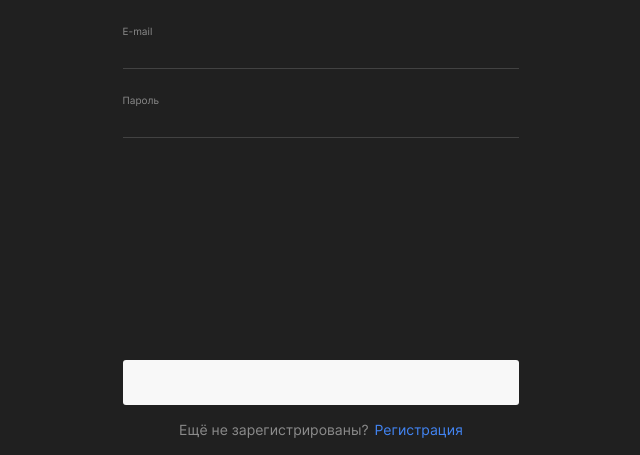
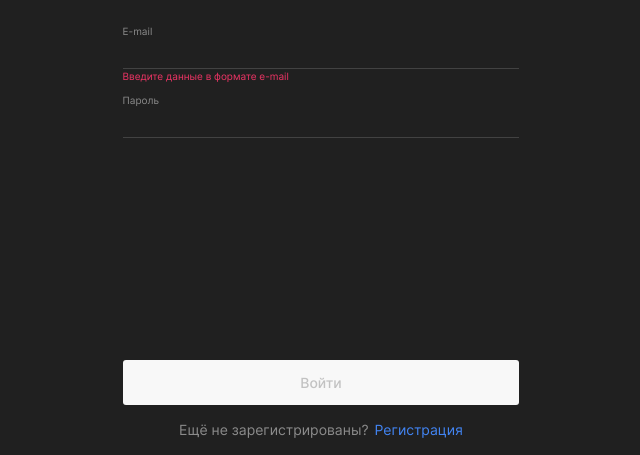
Before and after one commit to yaanab/movies-explorer-frontend, a React (Create React App) app: page /signin in a window 1280 px wide. Shown: the part 193-648 px from the top of the page, without its empty margins (319-959 px from the left). Built offline with nearby package versions, Linux system fonts and the light colour scheme.

Commit message:
feat: login в систему

```diff
--- a/src/components/App/App.js
+++ b/src/components/App/App.js
@@ -49,9 +49,9 @@ function App() {
   const { resetForm } = useFormWithValidation({});
 
   const history = useHistory();
-  const [isloggedIn, setLoggedIn] = useState(true);
+  const [isloggedIn, setLoggedIn] = useState(false);
   const [isNavPopupOpen, setIsNavPopupOpen] = useState(false);
-  const [isLoading, setIsLoading] = useState(false);
+  const [isSendingUserDataToServer, setisSendingUserDataToServer] = useState(false);
   const [isButtonClicked, setIsButtonClicked] = useState(true);
   const [isServerErrorMessage, setIsServerErrorMessage] = useState("");
   const [isServerError, setIsServerError] = useState(false);
@@ -64,9 +64,8 @@ function App() {
   const serverConflictError = "Пользователь с таким email уже существует.";
   const serverValidationError = "Переданы некорректные данные.";
   const serverErrorMain = "На сервере произошла ошибка."
-
-
-
+  const serverErrorToken = "При авторизации произошла ошибка."
+  const serverErrorLogin = "Неправильные email или пароль."
 
   function handleNavMenuClick() {
     setIsNavPopupOpen(true);
@@ -93,7 +92,7 @@ function App() {
   }, [isNavPopupOpen])
 
   function handleUserRegister(name, email, password) {
-    setIsLoading(true);
+    setisSendingUserDataToServer(true);
     mainApi.register(name, email, password)
       .then((res) => {
         history.push('/signin');
@@ -111,8 +110,40 @@ function App() {
         setIsServerError(true);
       })
       .finally(() => {
-        setIsLoading(false);
+        setisSendingUserDataToServer(false);
       });;
+  }
+
+  function handleUserLogin(email, password) {
+    if (!password || !email) {
+      return;
+    }
+    setisSendingUserDataToServer(true);
+    mainApi.authorize(email, password)
+      .then((res) => {
+        if (res.token) {
+          setLoggedIn(true);
+          // setEmail(email);
+          history.push('/movies');
+          setIsServerError(false);
+          resetForm();
+        } else if (!res.token) {
+          setIsServerErrorMessage(serverErrorToken);
+          setIsServerError(true);
+        }
+      })
+      .catch((err) => {
+        console.log(err)
+        if (err === "Ошибка: 401") {
+          setIsServerErrorMessage(serverErrorLogin);
+        } else {
+          setIsServerErrorMessage(serverErrorMain);
+        }
+        setIsServerError(true);
+      })
+      .finally(() => {
+        setisSendingUserDataToServer(false);
+      });
   }
 
   return (
@@ -140,7 +171,7 @@ function App() {
             />
             <Movies
               cards={cards}
-              isLoading={isLoading}
+              isSendingUserDataToServer={isSendingUserDataToServer}
               isButtonClicked={isButtonClicked}
               isFilmSaved={false}
             />
@@ -171,7 +202,7 @@ function App() {
           <Route path="/signup">
             <Register
               onRegister={handleUserRegister}
-              isLoading={isLoading}
+              isSendingUserDataToServer={isSendingUserDataToServer}
               isServerError={isServerError}
               isServerErrorMessage={isServerErrorMessage}
               emailPattern={emailPattern}
@@ -183,7 +214,14 @@ function App() {
           </Route>
           <Route path="/signin">
             <Login
-              isLoading={isLoading}
+              onLogin={handleUserLogin}
+              isSendingUserDataToServer={isSendingUserDataToServer}
+              isServerError={isServerError}
+              isServerErrorMessage={isServerErrorMessage}
+              emailPattern={emailPattern}
+              inputValidationMessageDefault={inputValidationMessageDefault}
+              inputValidationMessageName={inputValidationMessageName}
+              inputValidationMessageEmail={inputValidationMessageEmail}
             />
           </Route>
           <Route>
--- a/src/components/AuthForm/AuthForm.js
+++ b/src/components/AuthForm/AuthForm.js
@@ -10,7 +10,7 @@ function AuthForm({
   isValid,
   buttonDefault,
   buttonConnectionToServer,
-  isLoading,
+  isSendingUserDataToServer,
   text,
   link,
   linkText
@@ -30,8 +30,8 @@ function AuthForm({
           <span className={`auth-form__server-error ${(isServerError) && "auth-form__server-error_block"}`}>
             {serverErrorMessage}
           </span>
-          <button type="submit" className={`auth-form__submit-btn ${(!isValid || isLoading) && "auth-form__submit-btn_disabled"}`} disabled={!isValid}>
-            {!isLoading ? buttonDefault : buttonConnectionToServer}
+          <button type="submit" className={`auth-form__submit-btn ${(!isValid || isSendingUserDataToServer) && "auth-form__submit-btn_disabled"}`} disabled={!isValid}>
+            {!isSendingUserDataToServer ? buttonDefault : buttonConnectionToServer}
           </button>
         </div>
       </form>
--- a/src/components/Login/Login.js
+++ b/src/components/Login/Login.js
@@ -3,7 +3,7 @@ import { useFormWithValidation } from '../../hooks/useForm';
 
 function Login({
   onLogin,
-  isLoading,
+  isSendingUserDataToServer,
   isServerError,
   isServerErrorMessage,
   emailPattern,
@@ -24,8 +24,9 @@ function Login({
         title="Рады видеть!"
         onSubmit={handleSubmit}
         isValid={isValid}
-        button="Войти"
-        isLoading={isLoading}
+        buttonDefault="Войти"
+        buttonConnectionToServer="Выполняется вход..."
+        isSendingUserDataToServer={isSendingUserDataToServer}
         isServerError={isServerError}
         serverErrorMessage={isServerErrorMessage}
         text="Ещё не зарегистрированы?"
--- a/src/components/Register/Register.js
+++ b/src/components/Register/Register.js
@@ -3,7 +3,7 @@ import { useFormWithValidation } from '../../hooks/useForm';
 
 function Register({
   onRegister,
-  isLoading,
+  isSendingUserDataToServer,
   isServerError,
   isServerErrorMessage,
   emailPattern,
@@ -28,7 +28,7 @@ function Register({
         isValid={isValid}
         buttonDefault="Зарегистрироваться"
         buttonConnectionToServer = "Регистрация..."
-        isLoading={isLoading}
+        isSendingUserDataToServer={isSendingUserDataToServer}
         isServerError={isServerError}
         serverErrorMessage={isServerErrorMessage}
         text="Уже зарегистрированы?"
--- a/src/utils/MainApi.js
+++ b/src/utils/MainApi.js
@@ -22,12 +22,12 @@ export const register = (name, email, password) => {
       .then(res => testResponse(res));
   }
 
-  export const authorize = (password, email) => {
+  export const authorize = (email, password) => {
     return fetch(`${BASE_URL}/signin`, {
       credentials: 'include',
       method: 'POST',
       headers: headers,
-      body: JSON.stringify({ password, email })
+      body: JSON.stringify({ email, password })
     })
       .then(res => testResponse(res))
       .then((data) => {
```
